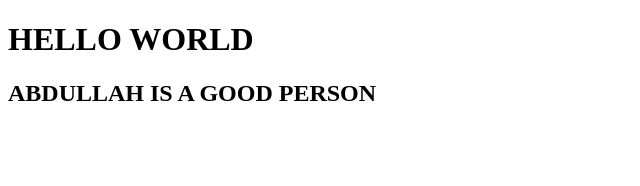
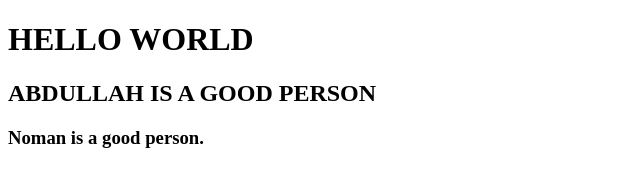
Before and after one commit to mnomansiddiqwui4506/ctw, a plain HTML site: page index.html in a window 1280 px wide. Shown: the whole page, without its empty margins (0-640 px from the left). Drawn offline with Linux system fonts and the light colour scheme.

Commit message:
Update index.html

```diff
--- a/index.html
+++ b/index.html
@@ -8,5 +8,6 @@
 <body>
     <h1>HELLO WORLD</h1>
     <h2>ABDULLAH IS A GOOD PERSON</h2>
+    <h3>Noman is a good person.</h3>
 </body>
 </html>
```
